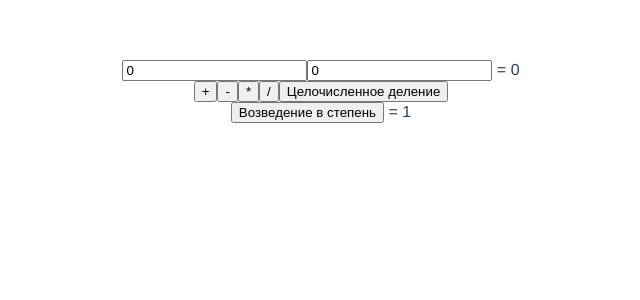
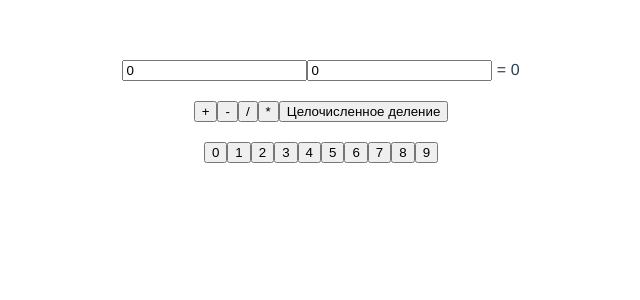
Before and after one commit to kvmpsk/Vue, a Vue app: page / in a window 1280 px wide. Shown: the top 300 px of the page, without its empty margins (319-959 px from the left). Built offline with nearby package versions, Linux system fonts and the light colour scheme.

Commit message:
DZ lesson2

```diff
--- a/src/components/Calculator.vue
+++ b/src/components/Calculator.vue
@@ -9,20 +9,26 @@
          {{ error }}
     </div>
 
-      <div class="keyboard">
-        <button @click="calculate('+')">+</button>
-        <button @click="calculate('-')">-</button>
-        <button @click="calculate('*')">*</button>
-        <button @click="calculate('/')">/</button>
-        <button @click="calculate('Целочисленное деление')">Целочисленное деление</button>
+    <div class="keyboard">
+      <button v-for="operand in operands"
+              @click="calculate(operand)"
+              :key="operand"
+              v-bind:title="operand"
+              >
+            {{ operand }}
+      </button>
+    </div>
 
 
-      </div>
-
-      <button @click="powWithOperand">Возведение в степень</button>
-       = {{ powWithOperand }}
+  <div class="keybutton">
+      <button v-for="(item, idx) in calcButton" :key="idx">
+        {{ item }}
+      </button>
+  </div>
 
   </div>
+
+
 </template>
 
 <script>
@@ -33,7 +39,10 @@ export default {
       operand1: 0,
       operand2: 0,
       result: 0,
-      error: ""
+      error: "",
+      logs: {},
+      calcButton: [0,1,2,3,4,5,6,7,8,9],
+      operands: ['+', '-', '/', '*', 'Целочисленное деление']
     }
   },
   methods: {
@@ -56,6 +65,8 @@ export default {
           this.Whole()
           break;
       }
+      const key = Date.now()
+      this.logs[key] = `${this.operand1}${operation}${this.operand2} = ${this.result}`
     },
     add() {
       this.result = this.operand1 + this.operand2
@@ -78,9 +89,7 @@ export default {
     }
   },
   computed: {
-    powWithOperand() {
-      return Math.pow(this.operand1, this.operand2)
-    }
+
   }
 }
 </script>
@@ -89,4 +98,12 @@ export default {
   .red {
     color: red;
   }
+  .keybutton {
+    margin-top: 20px;
+  }
+
+  .keyboard {
+    margin-top: 20px;
+    margin-bottom: 5px;
+  }
 </style>
```
